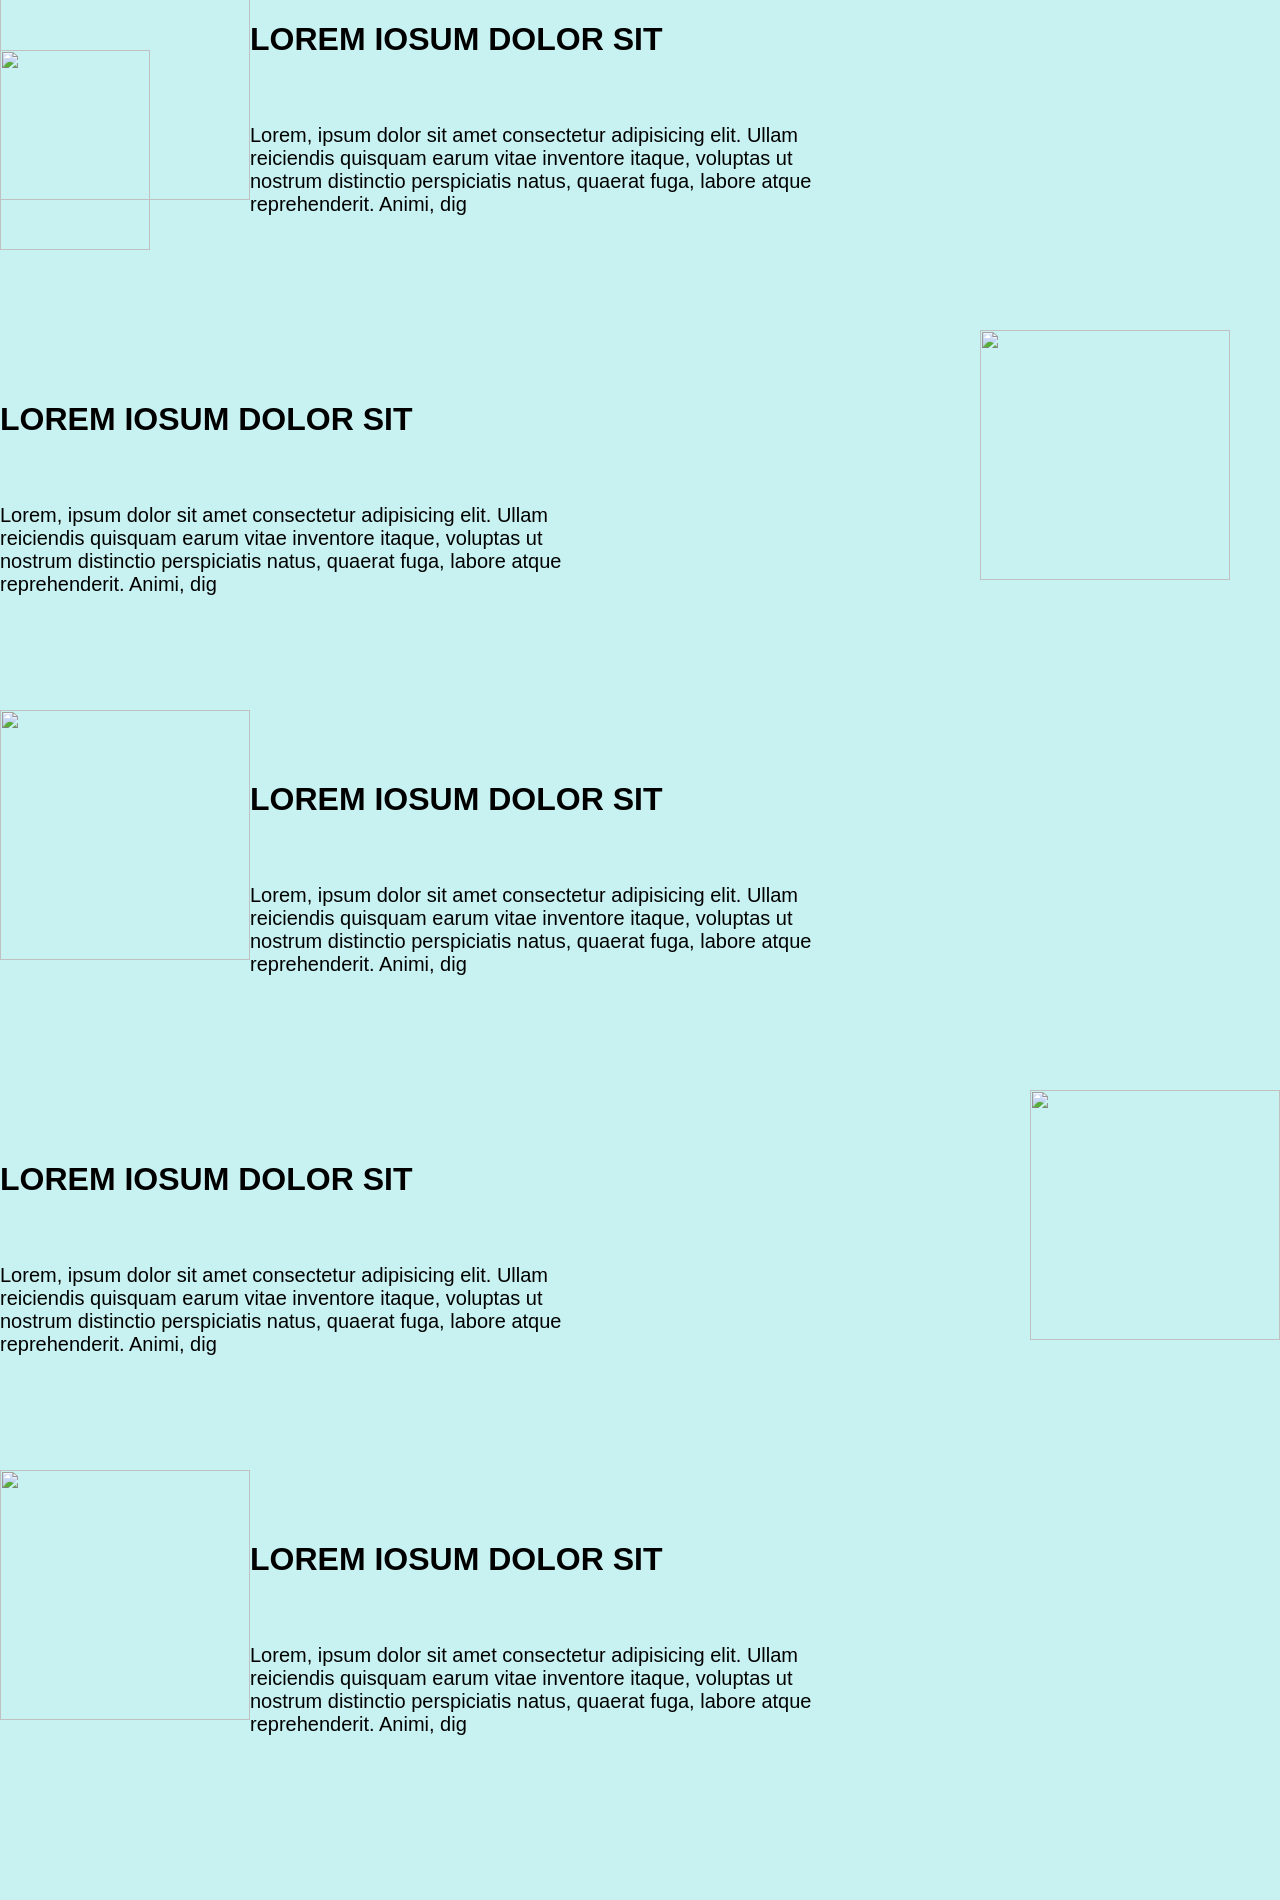
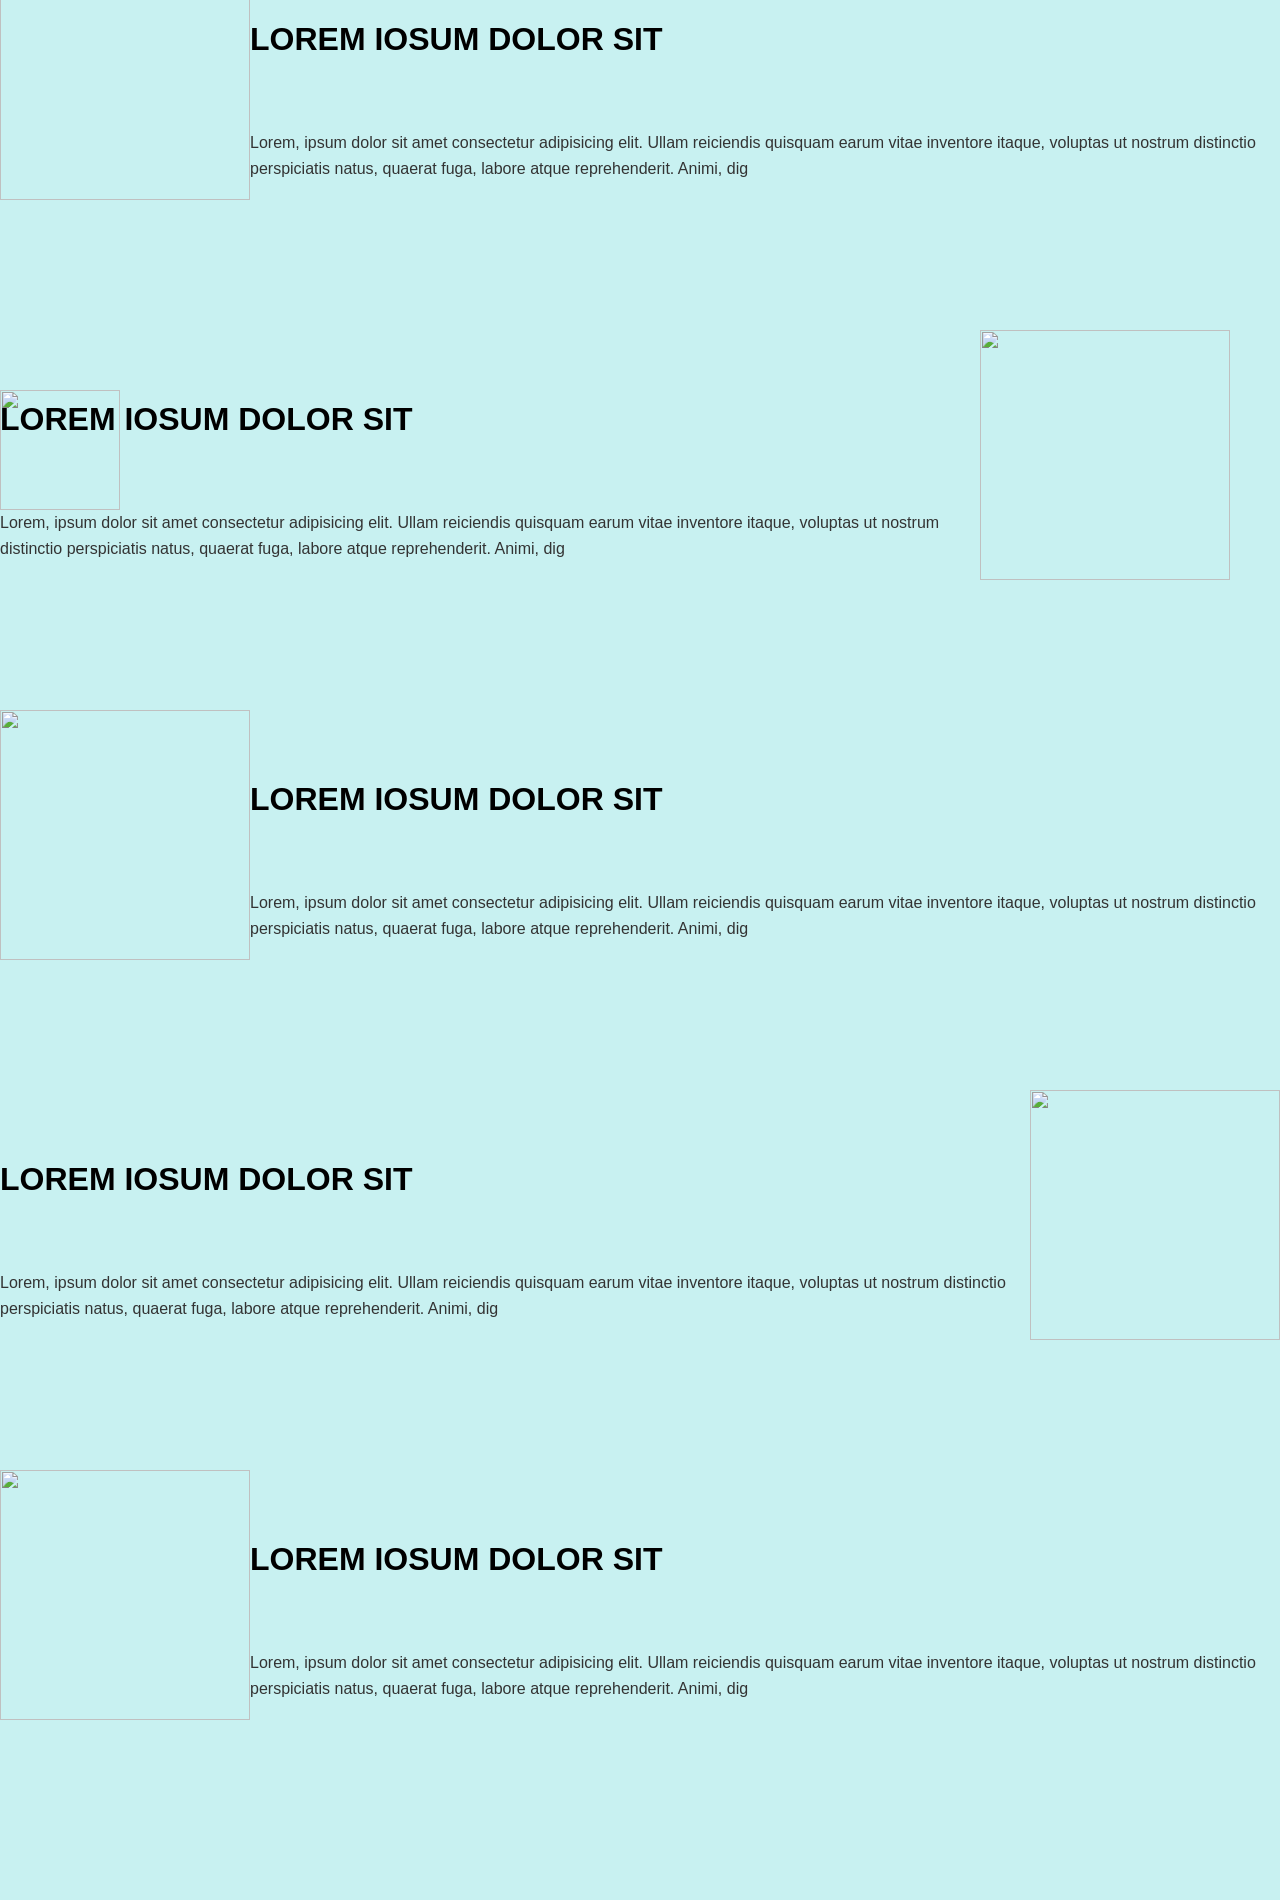

Professional layout and alignment improvements

--- a/gif.css
+++ b/gif.css
@@ -1,53 +1,58 @@
- body {
+body {
     background-color: rgb(200, 241, 241);
     color: blue;
     margin: 0;
     padding: 0;
     font-family: Arial, sans-serif;
+    overflow-x: hidden;
 }
 
 .bird {
     position: fixed;
-    top: 50px;
-    height: 200px;
-    width: 200px;
+    top: 50%;
     left: 0;
-    width: 150px;
+    transform: translateY(-50%);
+    height: 120px;
+    width: 120px;
+    z-index: 100;
     transition: transform 1.3s linear;
-    animation: bird;
-
-    /* Smooth movement */
 }
 
-
-
 .content {
-    margin-top: 100px;
+    margin-top: 0;
+    padding: 40px 0;
 }
 
 .section {
     display: flex;
     align-items: center;
-    justify-content: center;
-    flex-direction: column;
-    height: 100vh;
-    text-align: center;
+    justify-content: space-around;
+    flex-direction: row;
+    padding: 60px 40px;
+    min-height: 100vh;
+    text-align: left;
     color: black;
+    gap: 40px;
 }
 
+.section img {
+    flex: 0 0 300px;
+    max-width: 300px;
+    height: auto;
+}
+
+.section div {
+    flex: 1;
+    max-width: 500px;
+}
+
+.section h1 {
+    font-size: 32px;
+    margin: 0 0 20px 0;
+}
 
 p {
-    font-size: 20px;
-    width: 60%;
+    font-size: 16px;
+    line-height: 1.6;
+    color: #333;
 }
-
-
-
-
-
-
-
-
-
-
-
